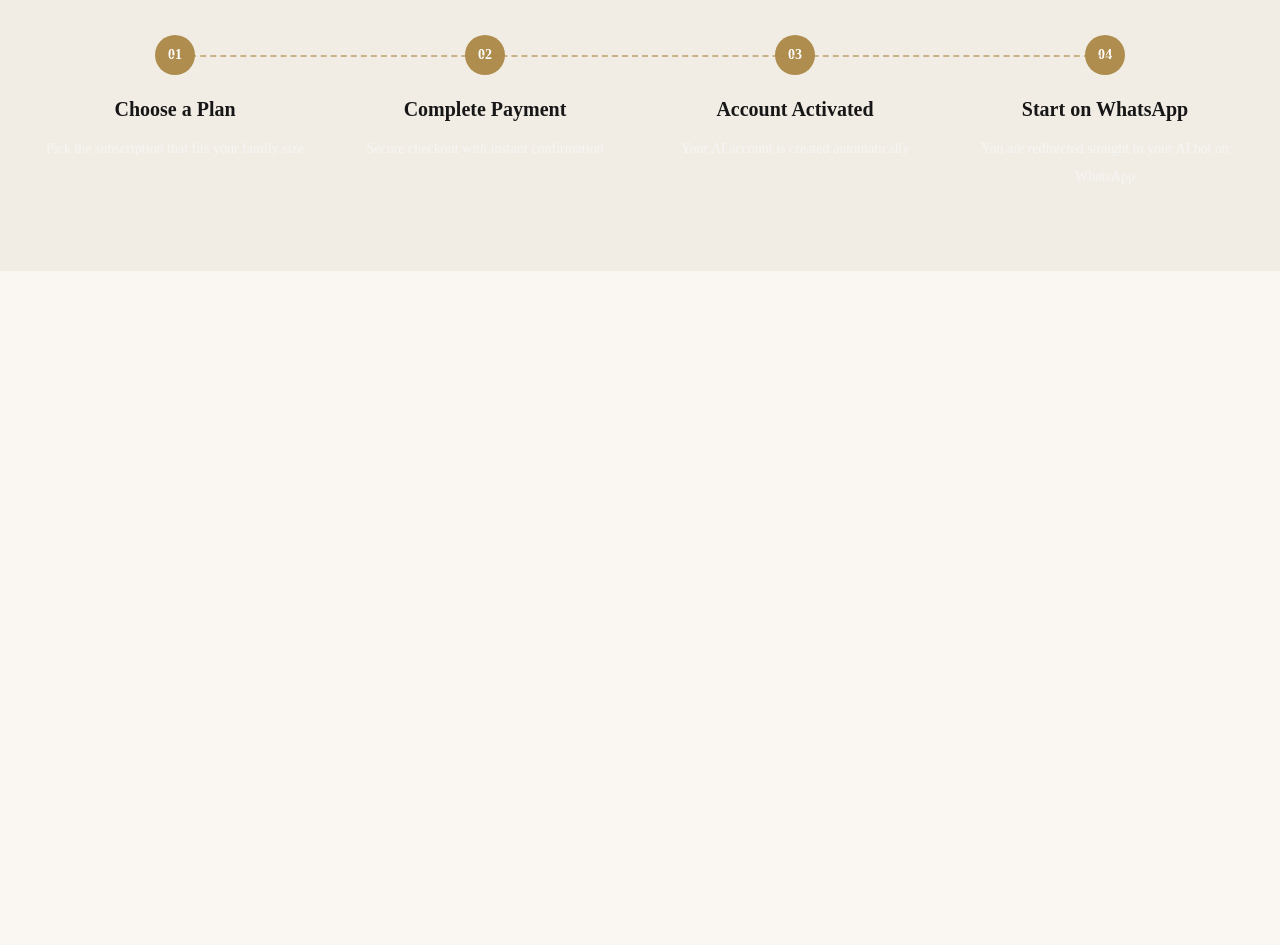
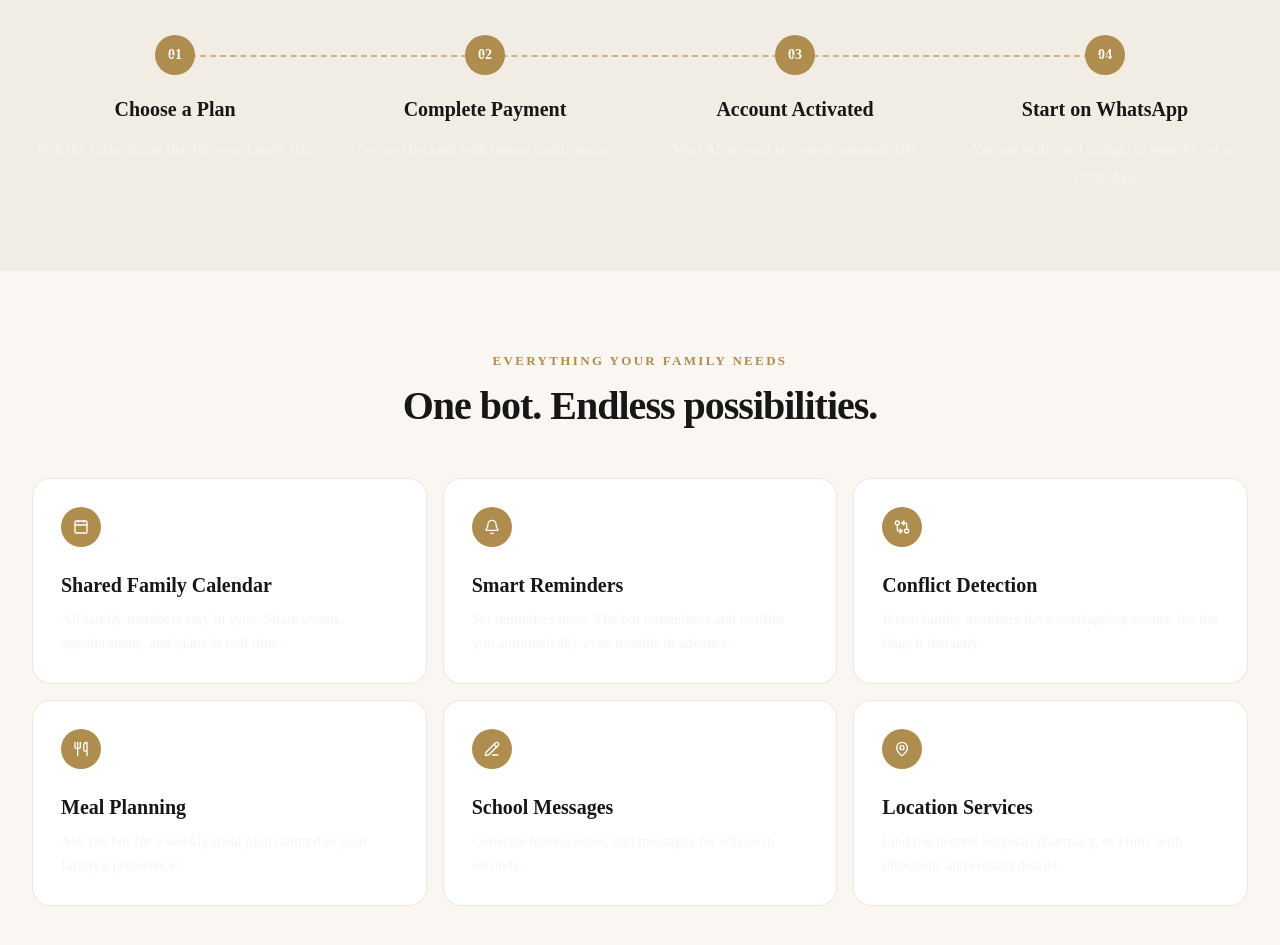
Before and after one commit to Rahul-Mallik-CSE/famora, a Next.js app: page / in a window 1280 px wide. Shown: the part 1320-2265 px from the top of the page. Before the commit the page ends 1591 px from the top, so only its background shows below. Built offline with nearby package versions, Linux system fonts and the light colour scheme.

Commit message:
Add FeaturesSection component and update SetupGuidelineSection styling

```diff
--- a/src/app/page.tsx
+++ b/src/app/page.tsx
@@ -1,5 +1,6 @@
 /** @format */
 
+import FeaturesSection from "@/components/HomeComponents/FeaturesSection";
 import HeroSection from "@/components/HomeComponents/HeroSection";
 import SetupGuidelineSection from "@/components/HomeComponents/SetupGuidelineSection";
 
@@ -8,6 +9,7 @@ export default function Home() {
     <div className="w-full bg-transparent">
       <HeroSection />
       <SetupGuidelineSection />
+      <FeaturesSection />
     </div>
   );
 }
--- /dev/null
+++ b/src/components/HomeComponents/FeaturesSection.tsx
@@ -0,0 +1,86 @@
+/** @format */
+
+import {
+  Bell,
+  Calendar,
+  GitCompareArrows,
+  MapPin,
+  PencilLine,
+  Utensils,
+} from "lucide-react";
+import SectionHeading from "@/components/CommonComponents/SectionHeading";
+
+const features = [
+  {
+    title: "Shared Family Calendar",
+    description:
+      "All family members stay in sync. Share events, appointments, and plans in real time.",
+    icon: Calendar,
+  },
+  {
+    title: "Smart Reminders",
+    description:
+      "Set reminders once. The bot remembers and notifies you automatically even months in advance.",
+    icon: Bell,
+  },
+  {
+    title: "Conflict Detection",
+    description:
+      "If two family members have overlapping events, the bot flags it instantly.",
+    icon: GitCompareArrows,
+  },
+  {
+    title: "Meal Planning",
+    description:
+      "Ask the bot for a weekly meal plan tailored to your family's preferences.",
+    icon: Utensils,
+  },
+  {
+    title: "School Messages",
+    description: "Generate letters, notes, and messages for school in seconds.",
+    icon: PencilLine,
+  },
+  {
+    title: "Location Services",
+    description:
+      "Find the nearest hospital, pharmacy, or clinic with directions and contact details.",
+    icon: MapPin,
+  },
+];
+
+const FeaturesSection = () => {
+  return (
+    <section id="features" className="w-full bg-transparent py-16 sm:py-20">
+      <div className="mx-auto max-w-7xl px-4 sm:px-6 lg:px-8">
+        <SectionHeading
+          semiTitle="Everything Your Family Needs"
+          title="One bot. Endless possibilities."
+        />
+
+        <div className="mt-12 grid gap-4 sm:grid-cols-2 xl:grid-cols-3">
+          {features.map((feature) => {
+            const Icon = feature.icon;
+            return (
+              <article
+                key={feature.title}
+                className="rounded-2xl border border-button-bg/20 bg-card-bg p-6 sm:p-7"
+              >
+                <div className="mb-2 md:mb-6 flex h-10 w-10 items-center justify-center rounded-full bg-button-bg text-white">
+                  <Icon className="h-4 w-4" />
+                </div>
+                <h3 className="text-lg md:text-xl font-semibold text-primary">
+                  {feature.title}
+                </h3>
+                <p className="mt-1 md:mt-2 text-xs md:text-[15px] md:leading-6 text-secondary">
+                  {feature.description}
+                </p>
+              </article>
+            );
+          })}
+        </div>
+      </div>
+    </section>
+  );
+};
+
+export default FeaturesSection;
--- a/src/components/HomeComponents/SetupGuidelineSection.tsx
+++ b/src/components/HomeComponents/SetupGuidelineSection.tsx
@@ -48,7 +48,7 @@ const SetupGuidelineSection = () => {
                 <h3 className="mt-5 text-xl font-semibold text-primary">
                   {step.title}
                 </h3>
-                <p className="mt-3 text-sm leading-7 text-secondary">
+                <p className="mt-3 text-[15px] leading-7 text-secondary">
                   {step.description}
                 </p>
               </div>
```
